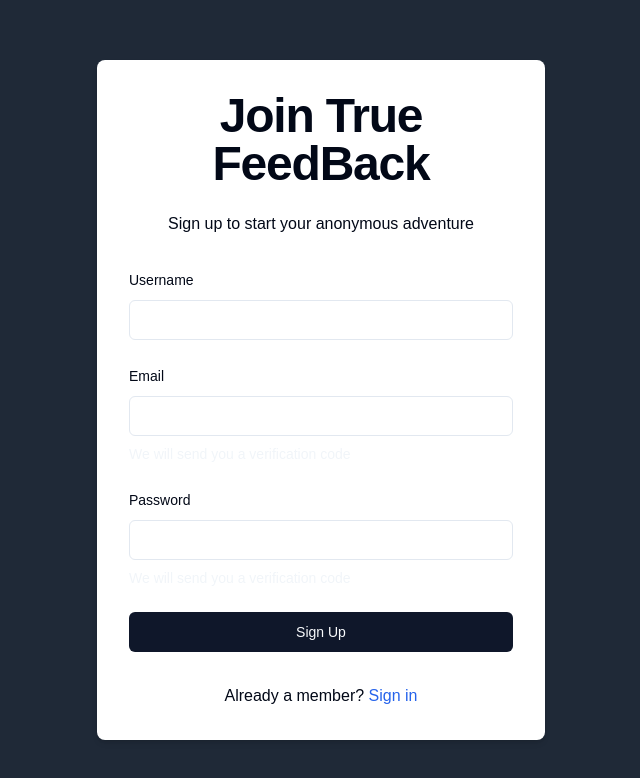
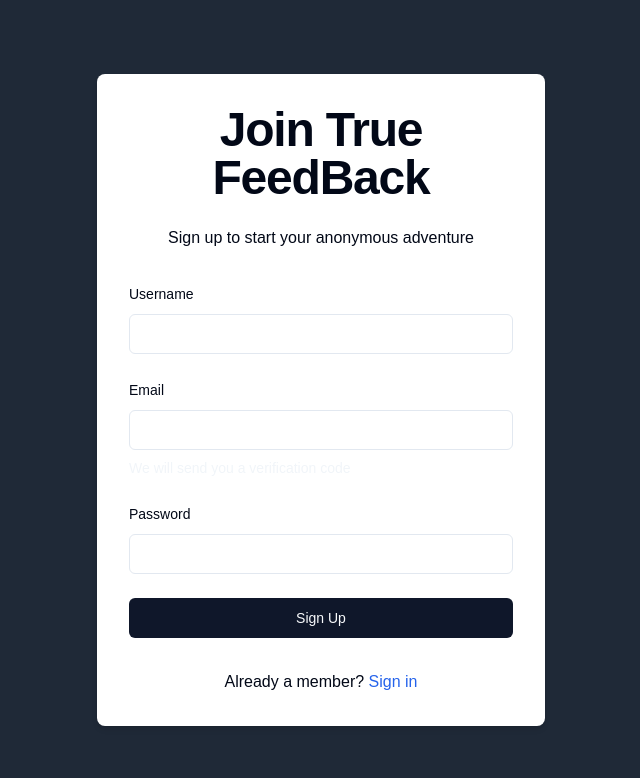
Before and after one commit to SyedFaisal30/unknownmsgs, a Next.js app: page /sign-up in a window 1280 px wide. Shown: the top 778 px of the page, without its empty margins (319-959 px from the left). Built offline with nearby package versions, Linux system fonts and the light colour scheme.

Commit message:
some changes

```diff
--- a/src/app/(auth)/sign-up/page.tsx
+++ b/src/app/(auth)/sign-up/page.tsx
@@ -140,7 +140,7 @@ export default function SignUpForm() {
                 <FormItem>
                   <FormLabel>Email</FormLabel>
                   <Input {...field} name="email" />
-                  <p className="text-muted text-gray-400 text-sm">
+                  <p className="text-muted text-black-400 text-sm">
                     We will send you a verification code
                   </p>
                   <FormMessage />
@@ -153,10 +153,7 @@ export default function SignUpForm() {
               render={({ field }) => (
                 <FormItem>
                   <FormLabel>Password</FormLabel>
-                  <Input type="password" {...field} name="email" />
-                  <p className="text-muted text-gray-400 text-sm">
-                    We will send you a verification code
-                  </p>
+                  <Input type="password" {...field} />
                   <FormMessage />
                 </FormItem>
               )}
```
